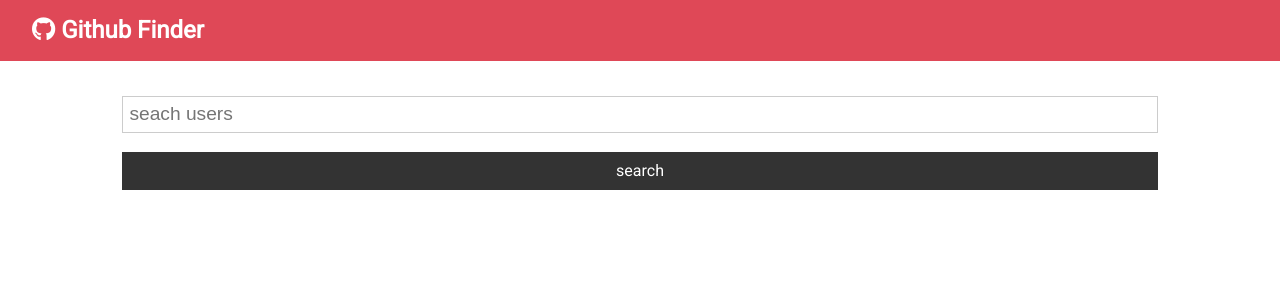
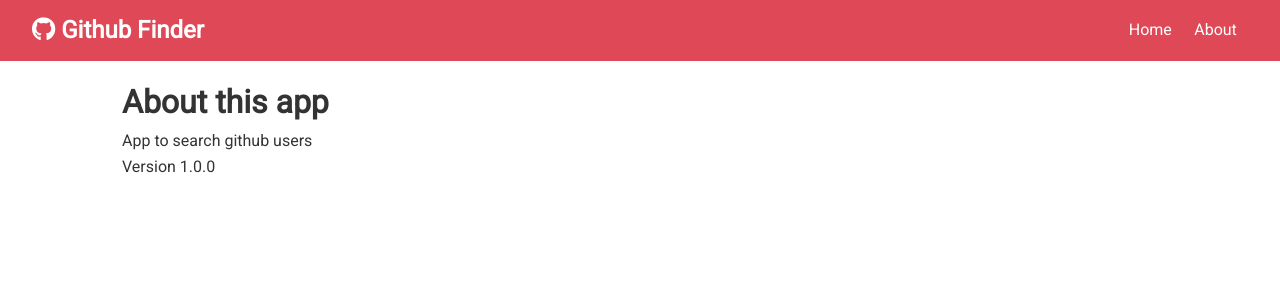
Before and after one commit to danielcortes89/udemy-one, a React (Create React App) app: page /about in a window 1280 px wide. Shown: the top 300 px of the page. Built offline with nearby package versions, Linux system fonts and the light colour scheme.

Commit message:
feat: clear route

```diff
--- a/package.json
+++ b/package.json
@@ -9,6 +9,7 @@
     "axios": "^0.21.1",
     "react": "^17.0.2",
     "react-dom": "^17.0.2",
+    "react-router-dom": "^5.2.0",
     "react-scripts": "4.0.3",
     "web-vitals": "^1.1.2"
   },
--- a/src/App.js
+++ b/src/App.js
@@ -1,9 +1,12 @@
-import React, { Component } from 'react'
+import React, { Component, Fragment } from 'react'
 import Navbar from './components/layout/Navbar'
 import Users from './components/users/Users'
 import Search from './components/users/Search'
+import Alert from './components/layout/Alert'
+import About from './components/pages/About'
 
 import axios from 'axios'
+import { BrowserRouter as Router, Switch, Route} from 'react-router-dom'
 
 import './App.css';
 
@@ -11,7 +14,8 @@
 class App extends Component {
 	state = {
 		users: [],
-		loading: false
+		loading: false,
+		alert: null
 	}
 
 	// Search Github Users
@@ -23,16 +27,57 @@
 		this.setState({ users: res.data.items, loading: false })
 	}
 
+	clearUsers = () => {
+		this.setState({
+			users: [],
+			loading: false
+		})
+	}
+
+	setAlert = (message, type) => {
+		this.setState({
+			alert: {
+				message,
+				type
+			}
+		})
+
+		setTimeout(() => this.setState({alert: null}), 5000)
+	}
+
 	render(){
+		const { users, loading } = this.state
+
 		return (
+			<Router>
+
     		<div className="App">
 				<Navbar />
 				<div className="container">
-					<Search searchUsers={this.searchUsers} />
-					<Users loading={this.state.loading} users={this.state.users} />
+					<Alert alert={this.state.alert}/>
+					<Switch>
+						<Route exact path="/" render={props => (
+							<Fragment>
+								<Search
+									searchUsers={this.searchUsers}
+									clearUsers={this.clearUsers}
+									showClear={users.length > 0 ? true : false}
+									setAlert={this.setAlert}
+								/>
+								<Users
+									loading={loading}
+									users={users}
+								/>
+							</Fragment>
+						)}/>
+						<Route exact path="/about" component={About}/>
+					</Switch>
+
 				</div>
 
     		</div>
+
+			</Router>
   		);
   	}
 }
--- /dev/null
+++ b/src/components/layout/Alert.js
@@ -0,0 +1,13 @@
+import React from 'react'
+
+const Alert = ({ alert }) => {
+    return (
+        alert !== null && (
+            <div className={`alert alert-${alert.type}`}>
+                <i className="fas fa-info-circle"/> {alert.message}
+            </div>
+        )
+    )
+}
+
+export default Alert
--- a/src/components/layout/Navbar.js
+++ b/src/components/layout/Navbar.js
@@ -1,4 +1,5 @@
 import React from 'react'
+import { Link } from 'react-router-dom'
 // impt enter
 import PropTypes from 'prop-types'
 
@@ -8,6 +9,15 @@
             <h1>
                 <i className={icon} /> {title}
             </h1>
+            <ul>
+                <li>
+                    <Link to="/">Home</Link>
+                </li>
+                <li>
+                    <Link to="/about">About</Link>
+                </li>
+
+            </ul>
         </nav>
     )
 
--- /dev/null
+++ b/src/components/pages/About.js
@@ -0,0 +1,13 @@
+import React, { Fragment } from 'react'
+
+const About = () => {
+    return (
+        <Fragment>
+            <h1>About this app</h1>
+            <p>App to search github users</p>
+            <p>Version 1.0.0</p>
+        </Fragment>
+    )
+}
+
+export default About
--- a/src/components/users/Search.js
+++ b/src/components/users/Search.js
@@ -7,7 +7,9 @@
     }
 
     static propTypes = {
-        searchUsers: PropTypes.func.isRequired
+        searchUsers: PropTypes.func.isRequired,
+        clearUsers: PropTypes.func.isRequired,
+        showClear: PropTypes.bool.isRequired
     }
 
     onChange = (e) => {
@@ -18,12 +20,18 @@
 
     onSubmit = (e) => {
         e.preventDefault()
+        if(this.state.text === ''){
+            this.props.setAlert('Please Enter Something', 'light')
+        } else {
+            this.props.searchUsers(this.state.text)
+            this.setState({text: ''})
+        }
 
-        this.props.searchUsers(this.state.text)
-        this.setState({text: ''})
+
     }
 
     render() {
+        const { showClear, clearUsers } = this.props
         return (
             <div>
                 <form className="form" onSubmit={this.onSubmit}>
@@ -35,6 +43,12 @@
                         onChange={this.onChange}/>
                     <input type="submit" value ="search" className="btn btn-dark btn-block"/>
                 </form>
+
+                {showClear &&
+                    <button className="btn btn-light btn-block" onClick={clearUsers}>
+                        Clear
+                    </button>
+                }
             </div>
         )
     }
```
Also changed, not shown: 1 other file (tests, documents, lock files or other folders).
